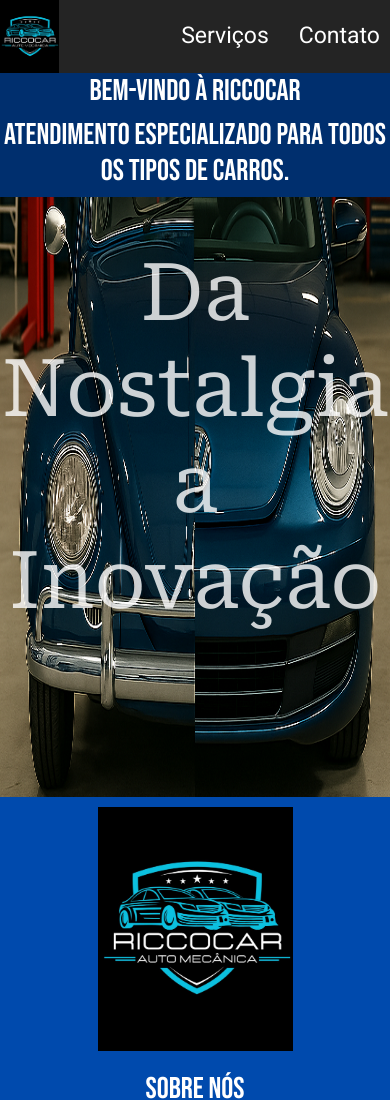
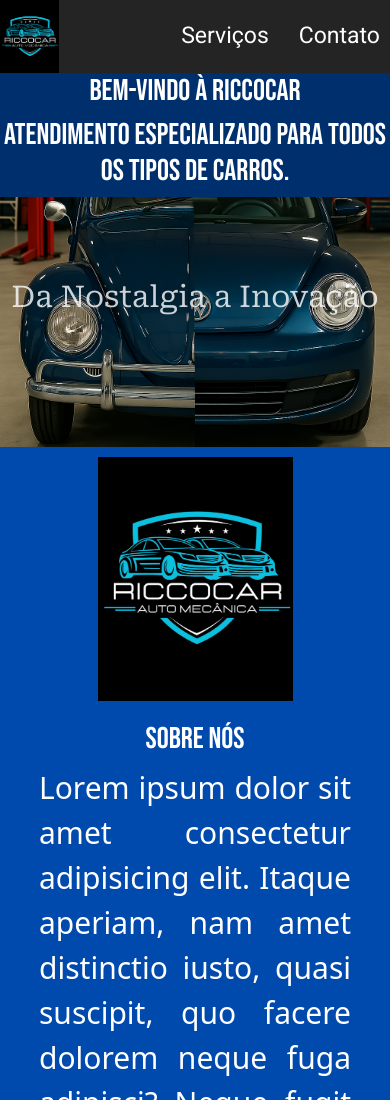
Before and after one commit to eliandradev/RiccoCar, a plain HTML site: page index.html in a window 390 px wide. Shown: the top 1100 px of the page. Drawn offline with nearby package versions, Linux system fonts and the light colour scheme.

Commit message:
alteração na imagem principal e button

```diff
--- a/Assets/mobile.css
+++ b/Assets/mobile.css
@@ -66,6 +66,7 @@
 
     main section.content__banner .content__img img {
         width: 100%;
+        height: 250px;
 
     }
 
@@ -80,6 +81,7 @@
         width: 100%;
         display: flex;
         font-weight: 400;
+        font-size: 30px;
         align-items: center;
         justify-content: center;
         background-color: transparent;
@@ -219,6 +221,7 @@
         justify-content: center;
         display: flex;
         align-items: center;
+        width: 80%;
 
     }
 
```
